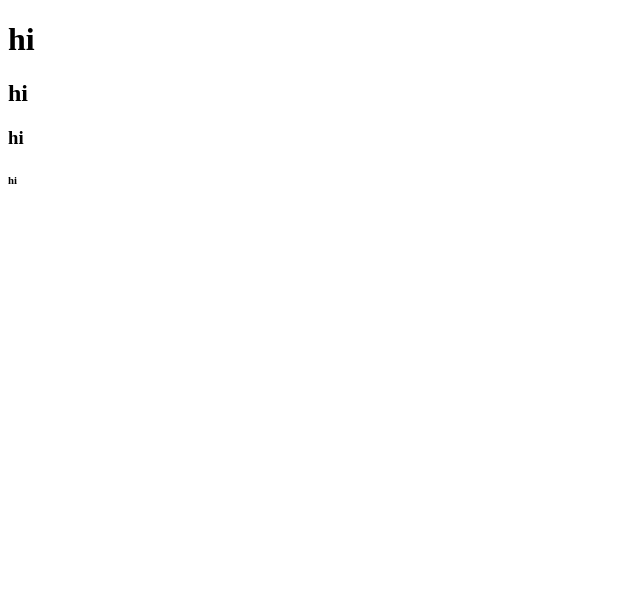
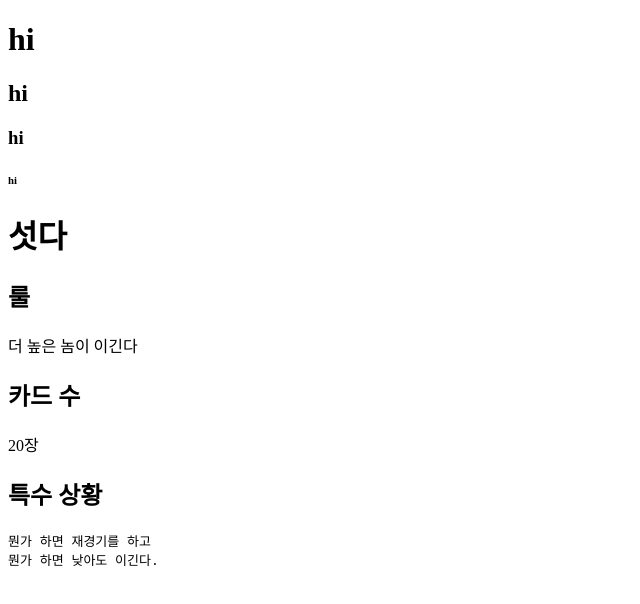
Before and after one commit to ParkMiram/html-study, a plain HTML site: page index.html in a window 1280 px wide. Shown: the whole page, without its empty margins (0-640 px from the left). Drawn offline with Linux system fonts and the light colour scheme.

Commit message:
p tag study

```diff
--- a/index.html
+++ b/index.html
@@ -6,9 +6,24 @@
     <title>hello</title>
 </head>
 <body>
+    <!-- h -->
     <h1>hi</h1>
     <h2>hi</h2>
     <h3>hi</h3>
     <h6>hi</h6>
+
+    <!-- p -->
+    <h1>섯다</h1>
+    <h2>룰</h2>
+    <p>더 높은 놈이 이긴다</p>
+    <h2>카드 수</h2>
+    <p>20장</p>
+    <h2>특수 상황</h2>
+    <!-- pre -->
+    <pre>
+뭔가 하면 재경기를 하고
+뭔가 하면 낮아도 이긴다.
+    </pre>
+
 </body>
 </html>
```
